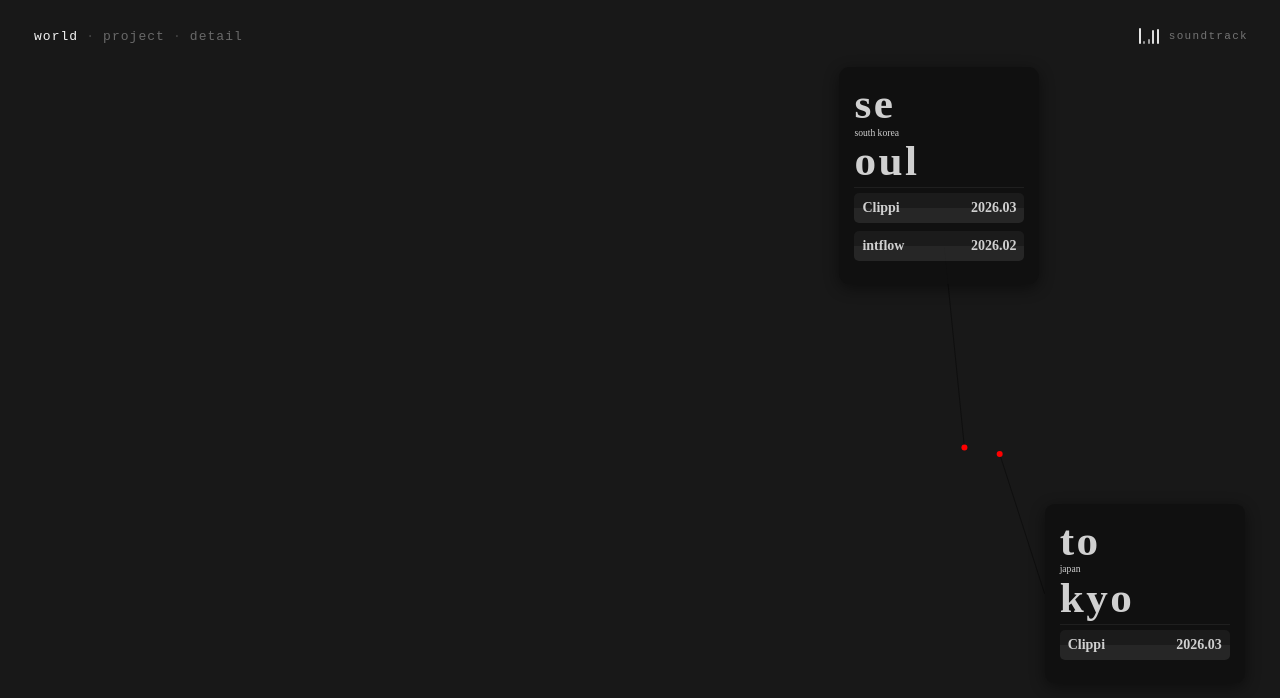
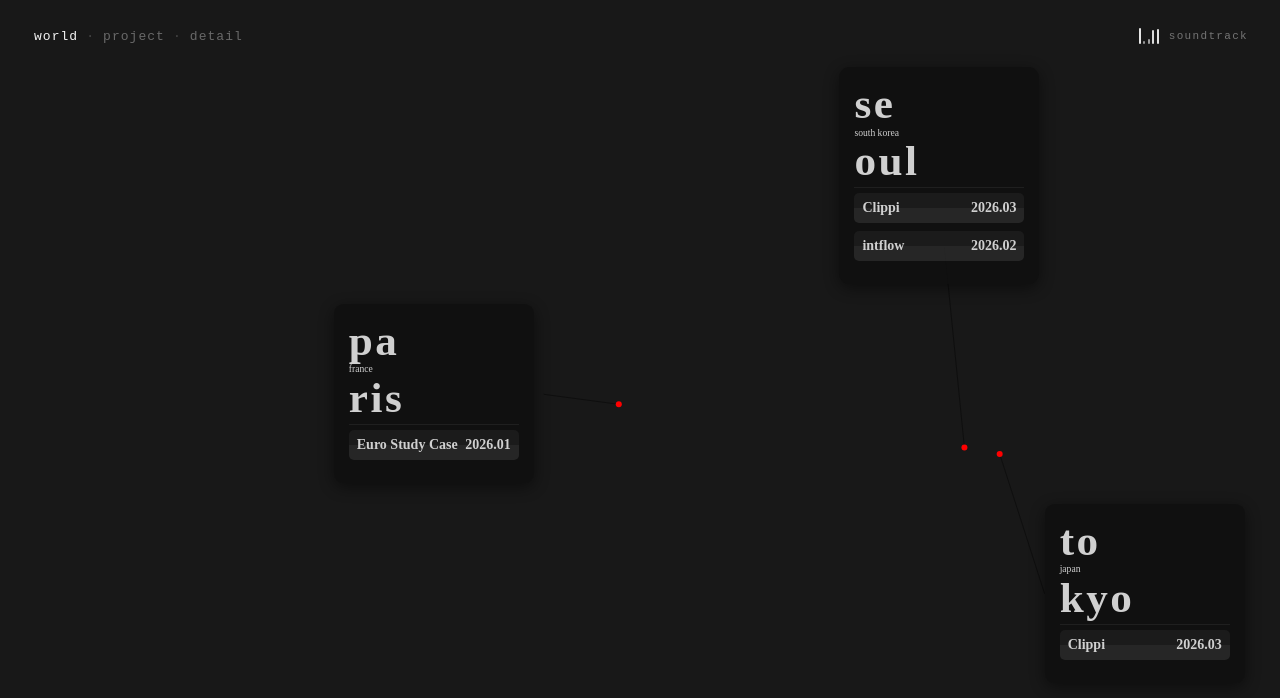
Before and after one commit to jeongbin-k/travel-map, a React (Vite) app: page / in a window 1280 px wide. Shown: the top 698 px of the page. Built offline with nearby package versions, Linux system fonts and the light colour scheme; no server answers; a web font is replaced by a local one.

Commit message:
test: 테스트용 파리(Paris) 데이터 추가

```diff
--- a/src/data/Pin.ts
+++ b/src/data/Pin.ts
@@ -63,4 +63,21 @@ export const pins: PinData[] = [
     coords: [139.6917, 35.6895],
     cardOffset: { x: 150, y: 50 },
   },
+  {
+    id: 3,
+    projects: [
+      {
+        title: "Euro Study Case",
+        date: "2026.01",
+        type: "study",
+        description: "유럽 웹 접근성 표준(WCAG) 분석 연구",
+        tags: ["Accessibility", "WCAG 2.1"],
+      },
+    ],
+    country: "france",
+    location1: "pa",
+    location2: "ris",
+    coords: [2.3522, 48.8566],
+    cardOffset: { x: -180, y: -100 },
+  },
 ];
```
